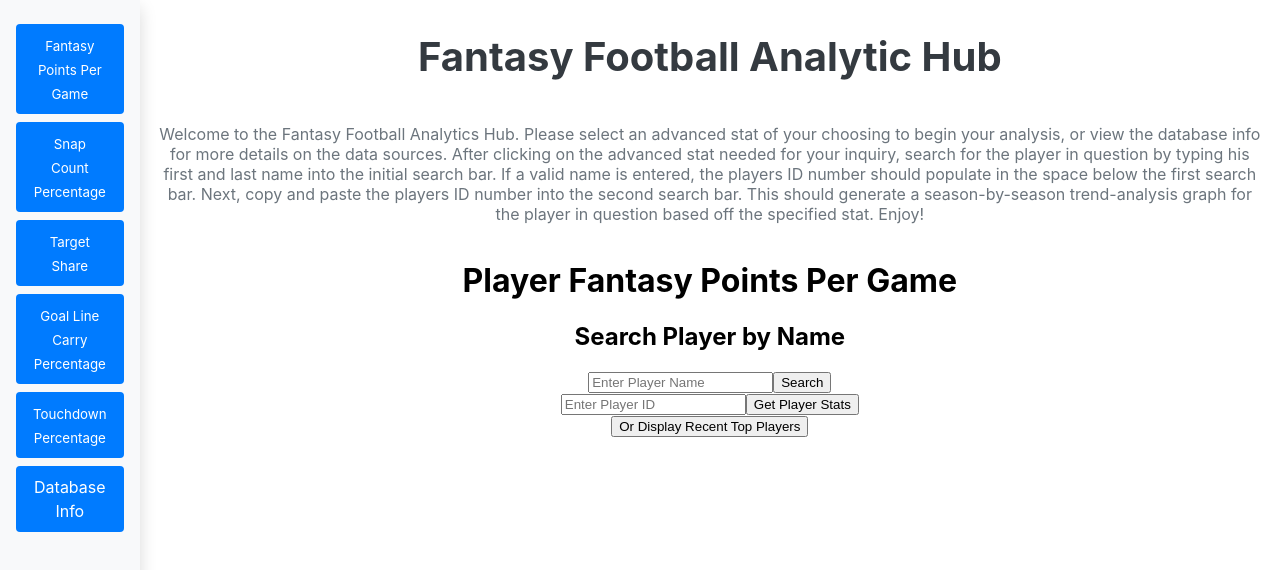
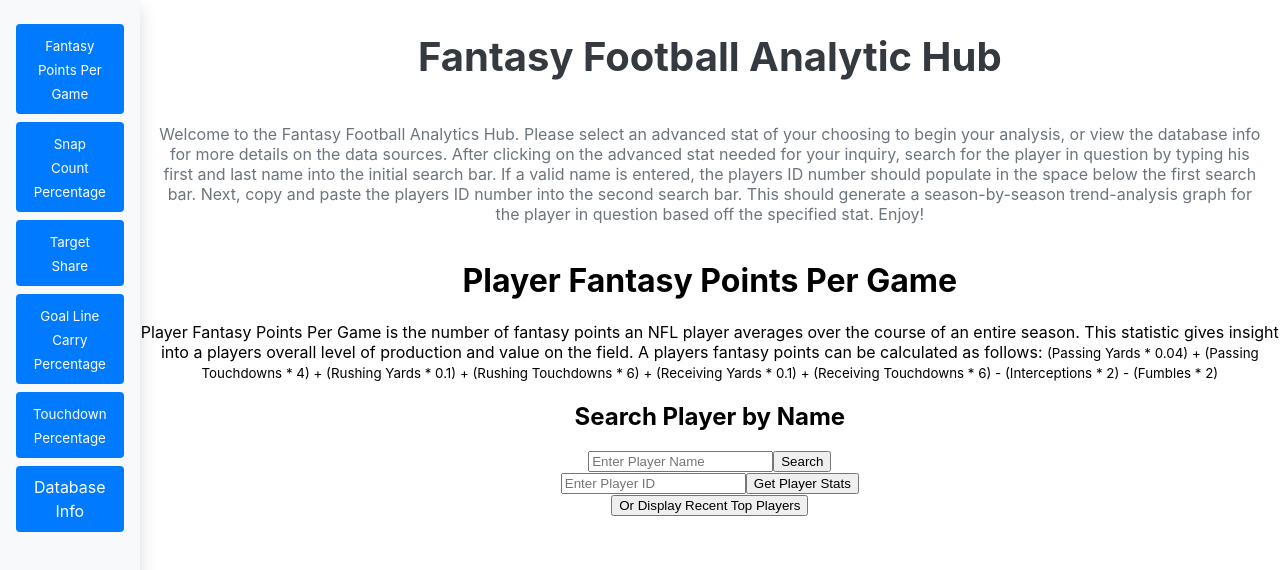
Before and after one commit to DanNano/FFQueryAnalyzer, a React (Create React App) app in the folder app/: page /query1 in a window 1280 px wide. Shown: the top 570 px of the page. Built offline with nearby package versions, Linux system fonts and the light colour scheme.

Commit message:
Update Query1.js

```diff
--- a/app/src/components/Query1.js
+++ b/app/src/components/Query1.js
@@ -107,7 +107,7 @@
     return (
         <div>
             <h1>Player Fantasy Points Per Game</h1>
-
+            <p>Player Fantasy Points Per Game is the number of fantasy points an NFL player averages over the course of an entire season. This statistic gives insight into a players overall level of production and value on the field. A players fantasy points can be calculated as follows: <small>(Passing Yards * 0.04) + (Passing Touchdowns * 4) + (Rushing Yards * 0.1) + (Rushing Touchdowns * 6) + (Receiving Yards * 0.1) + (Receiving Touchdowns * 6) - (Interceptions * 2) - (Fumbles * 2)</small></p>
             {/* Search by Player Name */}
             <div>
                 <h2>Search Player by Name</h2>
```
